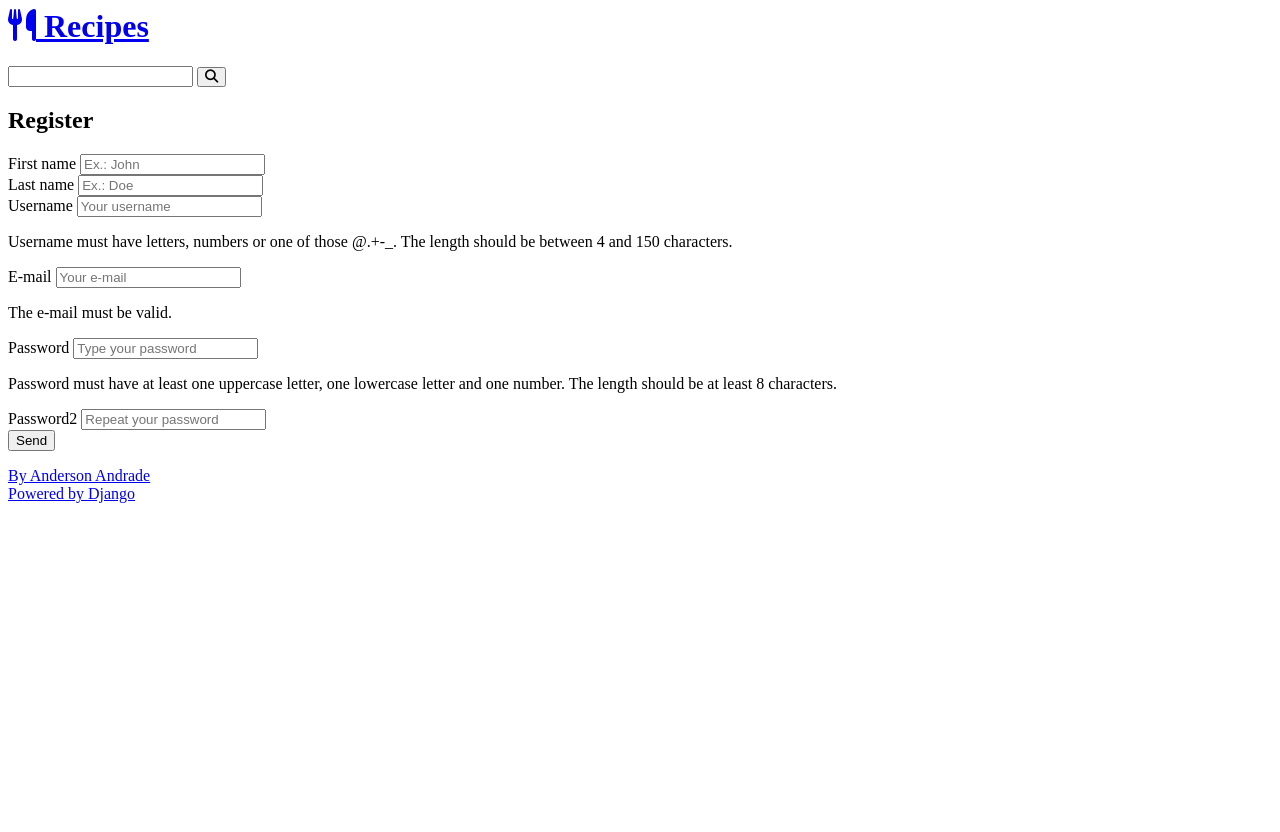
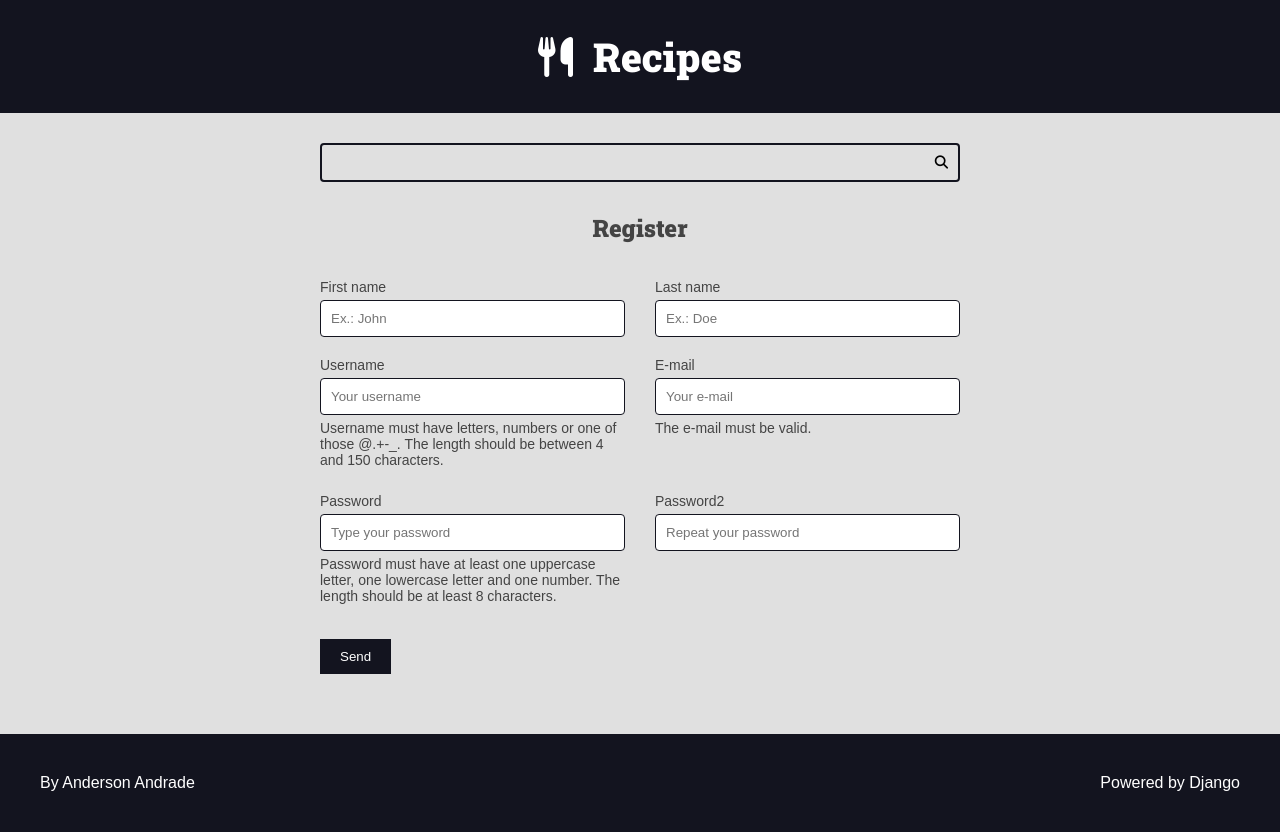
Before and after one commit to andersondao/django-projeto1, a Django app: page /authors/register/ in a window 1280 px wide. Before the commit the page ends 503 px from the top, so only its background shows below. Run offline with Django 4.2, Linux system fonts and the light colour scheme.

Commit message:
organização de arquivos

```diff
--- a/authors/views.py
+++ b/authors/views.py
@@ -3,6 +3,7 @@ from django.http import Http404
 from django.shortcuts import redirect, render
 
 from .forms import RegisterForm
+from django.urls import reverse
 
 
 def register_view(request):
@@ -11,6 +12,7 @@ def register_view(request):
 
     return render(request, "authors/pages/register_view.html", {
         'form': form,
+        'form_action': reverse('authors:create'),
     })
 
 
--- /dev/null
+++ b/base_static/global/css/styles.css
@@ -0,0 +1,420 @@
+:root {
+      --color-primary: #269fe6;
+      --color-primary-hover: #2086c2;
+      --color-primary-dark: #13141f;
+      --color-primary-dark-hover: #212336;
+      --color-primary-light: #d4ecfa;
+      --color-primary-light-hover: #bdd8e7;
+
+      --color-white: #fff;
+      --color-black: #000;
+
+      --color-dark-text: #444;
+      --color-info-light: #cce5ff;
+      --color-debug-light: #cce5ff;
+      --color-success-light: #d4edda;
+      --color-alert-light: #fff3cd;
+      --color-warning-light: #fff3cd;
+      --color-error-light: #f8d7da;
+
+      --color-info-dark: #4d86c4;
+      --color-debug-dark: #4d86c4;
+      --color-success-dark: #4a9c5d;
+      --color-alert-dark: #927f40;
+      --color-warning-dark: #927f40;
+      --color-error-dark: #da525d;
+
+      --color-gray-0: #f9f9f9;
+      --color-gray-1: #e0e0e0;
+      --color-gray-2: #c7c7c7;
+      --color-gray-3: #aeaeae;
+      --color-gray-4: #959595;
+      --color-gray-5: #7d7d7d;
+      --color-gray-6: #646464;
+      --color-gray-7: #4b4b4b;
+      --color-gray-8: #323232;
+      --color-gray-9: #191919;
+
+      --font-primary: sans-serif;
+      --font-headings: 'Roboto Slab', serif;
+
+      --spacing-gutter-medium: 3rem;
+      --spacing-gutter-large: 4rem;
+  }
+
+* {
+  padding: 0;
+  margin: 0;
+  box-sizing: border-box;
+}
+
+html {
+  font-size: 62.5%;
+}
+
+body {
+  font-size: 1.6rem;
+  font-family: var(--font-primary);
+  background: var(--color-gray-1);
+  color: var(--color-dark-text);
+}
+
+h1, h2, h3, h4, h5, h6 {
+  font-family: var(--font-headings);
+}
+
+.container {
+  max-width: 104rem; /*144 */
+  margin: 0 auto;
+  padding: var(--spacing-gutter-medium);
+}
+
+.main-header-container {
+  background: var(--color-primary-dark);
+
+}
+
+.main-logo {
+  font-size: 4rem;
+  color: var(--color-white);
+  text-decoration: none;
+  display: flex;
+  flex-flow: row nowrap;
+  align-items: center;
+  justify-content: center;
+  width: fit-content;
+  margin: 0 auto;
+}
+
+.main-logo-icon {
+  margin-right: 2rem;
+}
+
+.search-form {
+  border: 0.2rem solid var(--color-primary-dark);
+  max-width: 64rem;
+  margin: 0 auto;
+  border-radius: .4rem;
+  position: relative;
+  transition: all 300ms ease-in-out;
+}
+
+.search-input,
+.search-button {
+  border: none;
+  background: none;
+  outline: none;
+  padding: 1rem;
+  transition: all 300ms ease-in-out;
+}
+
+.search-input {
+  width: 100%;
+  padding-right: 3rem;
+}
+
+.search-button {
+  position: absolute;
+  top: 0;
+  right: 0;
+}
+
+.search-button:focus {
+  outline: 0.1rem solid var(--color-primary);
+  background: rgba(0, 0, 0, .05);
+}
+
+.search-form:focus-within {
+  border-color: var(--color-primary);
+  background: var(--color-white);
+}
+
+.search-form:focus-within .search-button {
+  color: var(--color-primary);
+}
+
+.main-content {
+  padding-top: 0;
+}
+
+.main-content-list {
+  display: grid;
+  grid-template-columns: repeat(auto-fit, minmax(30rem, 1fr));
+  gap: var(--spacing-gutter-large);
+}
+
+.recipe {
+  background: var(--color-white);
+  box-shadow: -5px 5px 10px rgba(0, 0, 0, .2);
+  transform: scale(1);
+  transition: all 300ms ease-in-out;
+  border-radius: .4rem;
+  overflow: hidden;
+}
+
+.recipe img {
+  max-width: 100%;
+}
+
+.recipe-list-item {
+  max-width: 64rem;
+  height: fit-content;
+}
+
+.recipe-list-item:hover {
+  transform: scale(1.03);
+  box-shadow: -8px 8px 18px rgba(0, 0, 0, .25);
+
+}
+
+.recipe-title-container {
+  padding: var(--spacing-gutter-medium);
+  padding-bottom: 2rem;
+
+}
+
+.recipe-title-container a {
+  text-decoration: none;
+  color: var(--color-primary-dark);
+}
+
+.recipe-author {
+  padding: 0 var(--spacing-gutter-medium);
+
+}
+
+.recipe-content {
+  padding: var(--spacing-gutter-medium);
+  padding-top: 2rem;
+}
+
+.recipe-author-item {
+  color: var(--color-gray-4);
+  margin-right: 1rem;
+}
+
+.recipe-author a {
+  color: var(--color-primary);
+  transition: all 300ms ease-in-out;
+  text-decoration: none;
+}
+
+.recipe-author a:hover {
+  color: var(--color-primary-dark);
+}
+
+.recipe-meta-container {
+  display: flex;
+  flex-flow: row wrap;
+  padding: var(--spacing-gutter-medium);
+  background: var(--color-gray-1);
+}
+
+.recipe-meta {
+  display: flex;
+  flex-flow: column nowrap;
+  flex-shrink: 1;
+  flex-grow: 1;
+  text-align: center;
+}
+
+.recipe-meta-title {
+  font-size: 1.6rem;
+}
+
+.recipe-footer a {
+  background: var(--color-primary-dark);
+  display: block;
+  color: var(--color-white);
+  text-decoration: none;
+  text-align: center;
+  padding: 1.5rem var(--spacing-gutter-medium);
+  transition: all 300ms ease-in-out;
+}
+
+.recipe-footer a:hover {
+  filter: brightness(2);
+}
+
+.main-content-detail .recipe-list-item {
+  max-width: 84rem;
+  margin: 0 auto;
+}
+
+.main-content-detail .recipe-list-item:hover {
+  transform: scale(1);
+  box-shadow: -5px 5px 15px rgba(0, 0, 0, 0.2);
+}
+
+.preparation_steps {
+  padding: var(--spacing-gutter-medium);
+}
+
+.main-footer {
+  display: flex;
+  align-items: center;
+  justify-content: space-between;
+  background: var(--color-primary-dark);
+  color: var(--color-white);
+  padding: var(--spacing-gutter-large);
+}
+
+.main-footer a {
+  color: var(--color-white);
+  text-decoration: none;
+  transition: all 300ms ease-in-out;
+}
+
+.main-footer a:hover {
+  filter: brightness(.8);
+}
+
+.preparation_steps h1,
+.preparation_steps h2,
+.preparation_steps h3,
+.preparation_steps h4,
+.preparation_steps h5,
+.preparation_steps h6,
+.preparation_steps p,
+.preparation_steps pre {
+  margin: 5rem 0;
+}
+
+.preparation_steps ol,
+.preparation_steps ul {
+  margin: 2rem;
+  padding: 0 2rem;
+}
+
+.pagination-content {
+  display: flex;
+  flex-flow: row wrap;
+  gap: 1rem 0.5rem;
+}
+
+.pagination .page-item {
+  background: var(--color-gray-3);
+  padding: 0.5rem 1rem;
+}
+
+.pagination .page-link {
+  text-decoration: none;
+  background: var(--color-primary);
+  color: var(--color-white);
+}
+
+.pagination .page-current {
+  background: var(--color-primary-dark);
+}
+
+/* Forms */
+.form-content {
+  max-width: 64rem;
+  margin: 0 auto;
+  margin-bottom: var(--spacing-gutter-medium);
+}
+
+.form-content label,
+.form-content .help-text,
+.errorlist {
+  display: block;
+  margin: 0.5rem 0;
+  font-size: 1.4rem;
+  list-style-type: none;
+}
+
+.errorlist {
+  color: var(--color-error-dark);
+}
+
+.form-content input {
+  width: 100%;
+  padding: 1rem;
+  border-radius: 0.4rem;
+  border: 1px solid var(--color-primary-dark);
+}
+
+.form-content-grid {
+  display: grid;
+  grid-template-columns: repeat(auto-fit, minmax(30rem, 1fr));
+  gap: calc(var(--spacing-gutter-medium) / 2) var(--spacing-gutter-medium);
+}
+
+.form-content button {
+  padding: 1rem 2rem;
+  border: none;
+  background: var(--color-primary-dark);
+  color: var(--color-white);
+}
+
+/* Messages */
+.messages-container {
+  display: flex;
+  flex-flow: column nowrap;
+  gap: calc(var(--spacing-gutter-medium) / 2);
+}
+
+.message {
+  padding: 1rem;
+  border-radius: 4px;
+  border: 1px solid var(--color-dark-text);
+  background: var(--color-gray-2);
+  color: var(--color-dark-text);
+}
+
+.message-error {
+  border: 1px solid var(--color-error-dark);
+  background: var(--color-error-light);
+  color: var(--color-error-dark);
+}
+
+.message-success {
+  border: 1px solid var(--color-success-dark);
+  background: var(--color-success-light);
+  color: var(--color-success-dark);
+}
+
+.message-warning {
+  border: 1px solid var(--color-warning-dark);
+  background: var(--color-warning-light);
+  color: var(--color-warning-dark);
+}
+
+.message-alert {
+  border: 1px solid var(--color-alert-dark);
+  background: var(--color-alert-light);
+  color: var(--color-alert-dark);
+}
+
+.message-info {
+  border: 1px solid var(--color-info-dark);
+  background: var(--color-info-light);
+  color: var(--color-info-dark);
+}
+
+.message-debug {
+  border: 1px solid var(--color-debug-dark);
+  background: var(--color-debug-light);
+  color: var(--color-debug-dark);
+}
+
+/* Generics*/
+
+.center {
+  text-align: center;
+}
+
+.m-x {
+  margin: 0 var(--spacing-gutter-medium);
+}
+
+.m-y {
+  margin: var(--spacing-gutter-medium) 0;
+}
+
+@media (max-width: 600px) {
+  .main-content-list,
+  .form-content-grid {
+    grid-template-columns: repeat(auto-fit, minmax(100%, 1fr));
+  }
+}
--- a/base_templates/global/base.html
+++ b/base_templates/global/base.html
@@ -1,22 +1,20 @@
-{% include 'recipes/partials/head.html' %}
-
 <!DOCTYPE html>
 <html lang="pt-BR">
 
   <head>
-    {% include 'recipes/partials/head.html' %}
+    {% include 'global/partials/head.html' %}
     <title>{% block title %}{% endblock title %} Recipes</title>
   </head>
 
   <body>
-    {% include 'recipes/partials/header.html'%}
-    {% include 'recipes/partials/search.html' %}
+    {% include 'global/partials/header.html'%}
+    {% include 'global/partials/search.html' %}
 
     <main class="main-content-container">
       {% block content %}{% endblock content %}
-      {% include "recipes/partials/pagination.html" %}
+      {% include "global/partials/pagination.html" %}
     </main>
 
-    {% include 'recipes/partials/footer.html' %}
+    {% include 'global/partials/footer.html' %}
   </body>
 </html>
--- a/recipes/templates/recipes/partials/head.html
+++ b/base_templates/global/partials/head.html
@@ -31,5 +31,5 @@
 <link rel="preconnect" href="https://fonts.gstatic.com" crossorigin>
 <link href="https://fonts.googleapis.com/css2?family=Roboto+Slab:wght@900&display=swap" rel="stylesheet">
 
-<link rel="stylesheet" href={% static "recipes/css/styles.css" %}>
+<link rel="stylesheet" href={% static "global/css/styles.css" %}>
 <link rel="stylesheet" href={% static "global/css/global-style.css" %}>
--- a/recipes/templates/recipes/pages/home.html
+++ b/recipes/templates/recipes/pages/home.html
@@ -3,7 +3,7 @@
 {% block title %}Home | {% endblock title %}
 
 {% block content %}
-  {% include "recipes/partials/messages.html" %}
+  {% include "global/partials/messages.html" %}
   <div class="main-content main-content-list container">
     {% for recipe in recipes %}
       {% include 'recipes/partials/recipe.html' %}
```
Also changed, not shown: authors/templates/authors/pages/register_view.html (+2 -36 lines), base_templates/global/partials/form.html (added, +34 -0 lines), recipes/views.py (+4 -4 lines), base_templates/global/partials/footer.html (renamed from recipes/templates/recipes/partials/footer.html), base_templates/global/partials/header.html (renamed from recipes/templates/recipes/partials/header.html), base_templates/global/partials/messages.html (renamed from recipes/templates/recipes/partials/messages.html), base_templates/global/partials/pagination.html (renamed from recipes/templates/recipes/partials/pagination.html), base_templates/global/partials/search.html (renamed from recipes/templates/recipes/partials/search.html).
